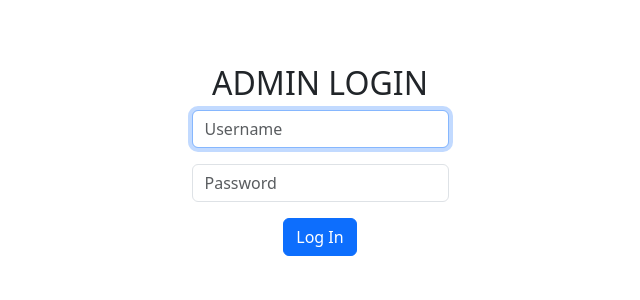
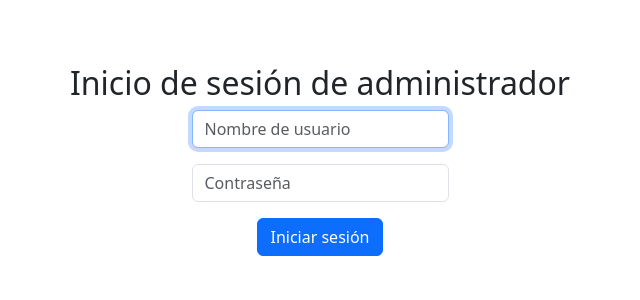
Before and after one commit to Sady-Guzman/ISW2_Proyecto_Asistencias, a Flask app: page /adlogin in a window 1280 px wide. Shown: the part 76-376 px from the top of the page, without its empty margins (320-960 px from the left). Run offline with Flask 3, Linux system fonts and the light colour scheme.

Commit message:
Cambia elemetos UI a espanol

```diff
--- a/templates/adlogin.html
+++ b/templates/adlogin.html
@@ -7,15 +7,15 @@
 {% block main %}
     <form action="/adlogin" method="post">
         <div class="mb-3"></div>
-            <h2>ADMIN LOGIN</h2>
+            <h2>Inicio de sesión de administrador</h2>
         </div>
         <div class="mb-3">
         <div class="mb-3">
-            <input autocomplete="off" autofocus class="form-control mx-auto w-auto" name="username" placeholder="Username" type="text">
+            <input autocomplete="off" autofocus class="form-control mx-auto w-auto" name="username" placeholder="Nombre de usuario" type="text">
         </div>
         <div class="mb-3">
-            <input class="form-control mx-auto w-auto" name="password" placeholder="Password" type="password">
+            <input class="form-control mx-auto w-auto" name="password" placeholder="Contraseña" type="password">
         </div>
-        <button class="btn btn-primary" type="submit">Log In</button>
+        <button class="btn btn-primary" type="submit">Iniciar sesión</button>
     </form>
 {% endblock %}
--- a/templates/edit_account.html
+++ b/templates/edit_account.html
@@ -11,12 +11,12 @@
             <input autocomplete="off" autofocus class="form-control mx-auto w-auto" name="username" placeholder="Usuario a editar" type="text">
         </div>
         <div class="mb-3">
-            <input class="form-control mx-auto w-auto" name="password" placeholder="New Password" type="password">
+            <input class="form-control mx-auto w-auto" name="password" placeholder="Nueva contraseña" type="password">
         </div>
         <div class="mb-3">
-            <input class="form-control mx-auto w-auto" name="confirmation" placeholder="Confirm New Password" type="password">
+            <input class="form-control mx-auto w-auto" name="confirmation" placeholder="Confirmar nueva contraseña" type="password">
         </div>
         <button class="btn btn-primary" type="submit">Cambiar</button>
     </form>
 {% endblock %}
-<li class="nav-item"><a class="nav-link" href="/logout">Log Out</a></li>
+<li class="nav-item"><a class="nav-link" href="/logout">Cerrar Sesión</a></li>
```
Also changed, not shown: templates/login.html (+4 -4 lines), templates/register.html (+4 -4 lines).
